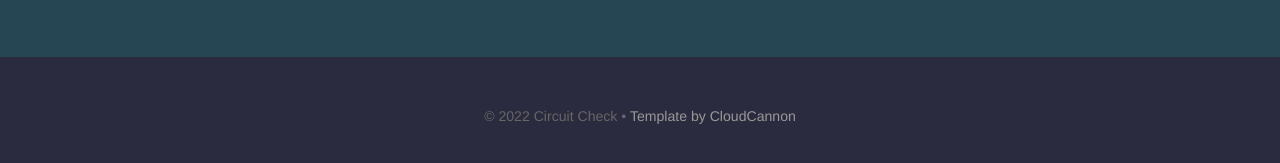
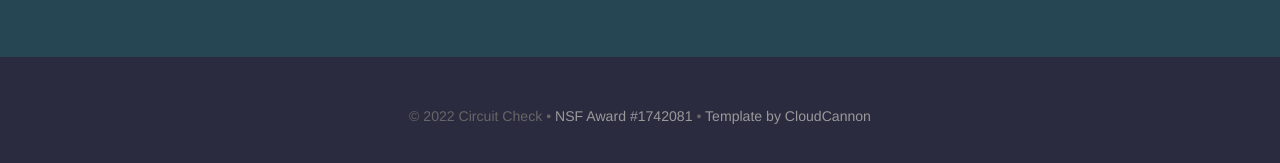
Before and after one commit to SchneiderCode/Circuit-Check-Web, a Jekyll site: the page built from index.html, in a window 1280 px wide and 900 px high, scrolled down 2034 px. Shown: the part 723-886 px from the top of the window. Built offline with Jekyll 4.4.1, drawn with Linux system fonts in a browser that asks for light colours.

Commit message:
Add NSF funding

```diff
--- a/_layouts/default.html
+++ b/_layouts/default.html
@@ -44,7 +44,7 @@
 					</ul>
 					{% endfor %}
 				</div>
-				<p class="copyright">&copy; {{ site.time | date: '%Y' }} Circuit Check • <a href="https://cloudcannon.com/">Template by CloudCannon</a></p>
+				<p class="copyright">&copy; {{ site.time | date: '%Y' }} Circuit Check • <a href="https://www.nsf.gov/awardsearch/showAward?AWD_ID=1742081"> NSF Award #1742081 </a> • <a href="https://cloudcannon.com/">Template by CloudCannon</a></p>
 			</div>
 		</footer>
 		<script>
```
